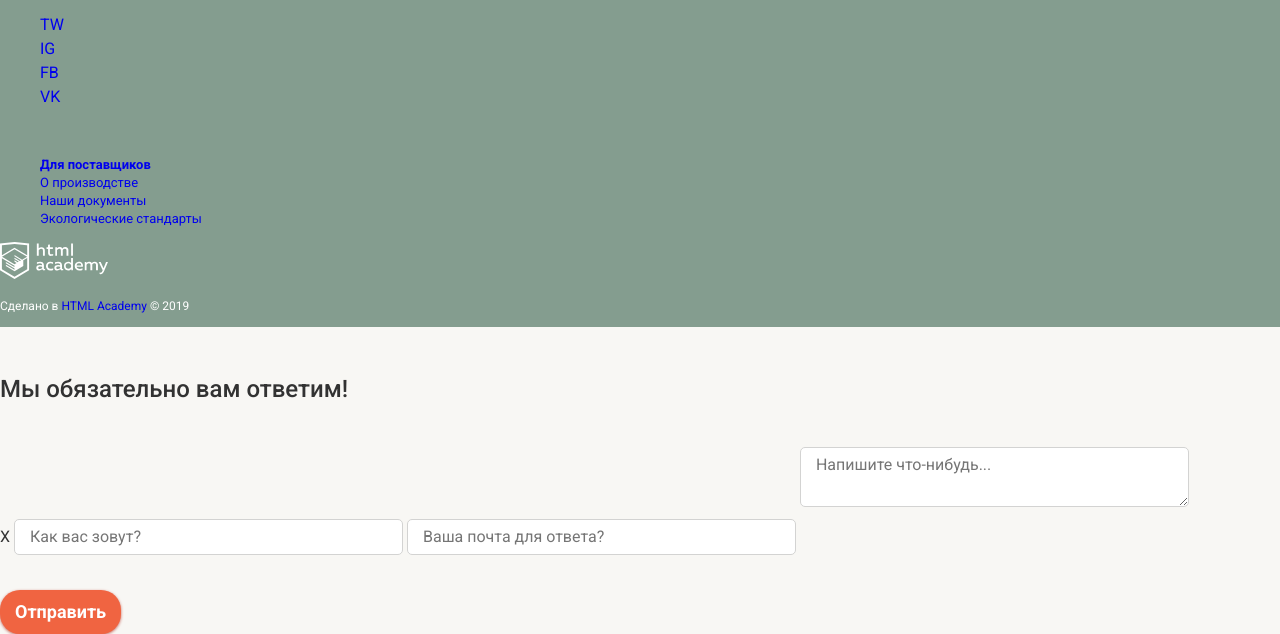
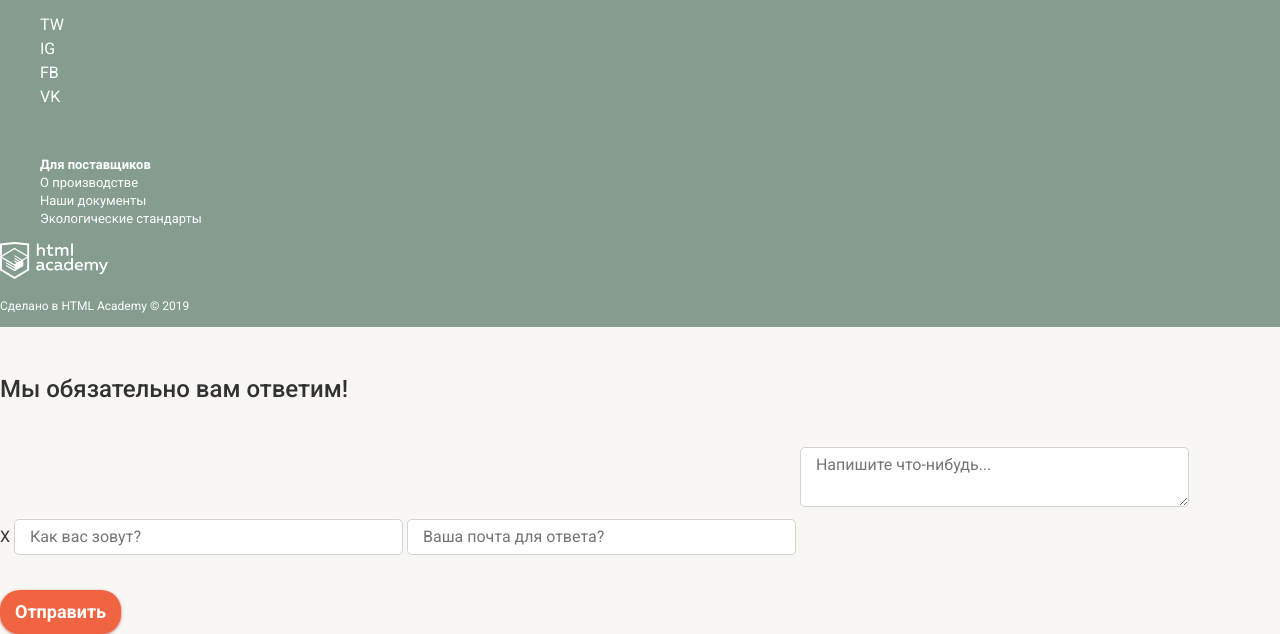
Before and after one commit to mrSatcliff/577705-gllacy-25, a plain HTML site: page index.html in a window 1280 px wide. Shown: the part 1369-2003 px from the top of the page. Drawn offline with Linux system fonts and the light colour scheme.

Commit message:
Парочка еще

```diff
--- a/css/style.css
+++ b/css/style.css
@@ -306,6 +306,13 @@ a {
   font-weight: 500;
 }
 
+/*.filter-options {
+  font-size: 16px;
+  line-height: 18px;
+  font-weight: 500;
+  color: #ffffff;
+} не работает*/
+
 #price-min,
 #price-max {
   font-size: 14px;
@@ -583,6 +590,7 @@ a {
 }
 
 .main-footer a{
+  color: #ffffff;
 }
 
 .main-footer a:hover,
```
